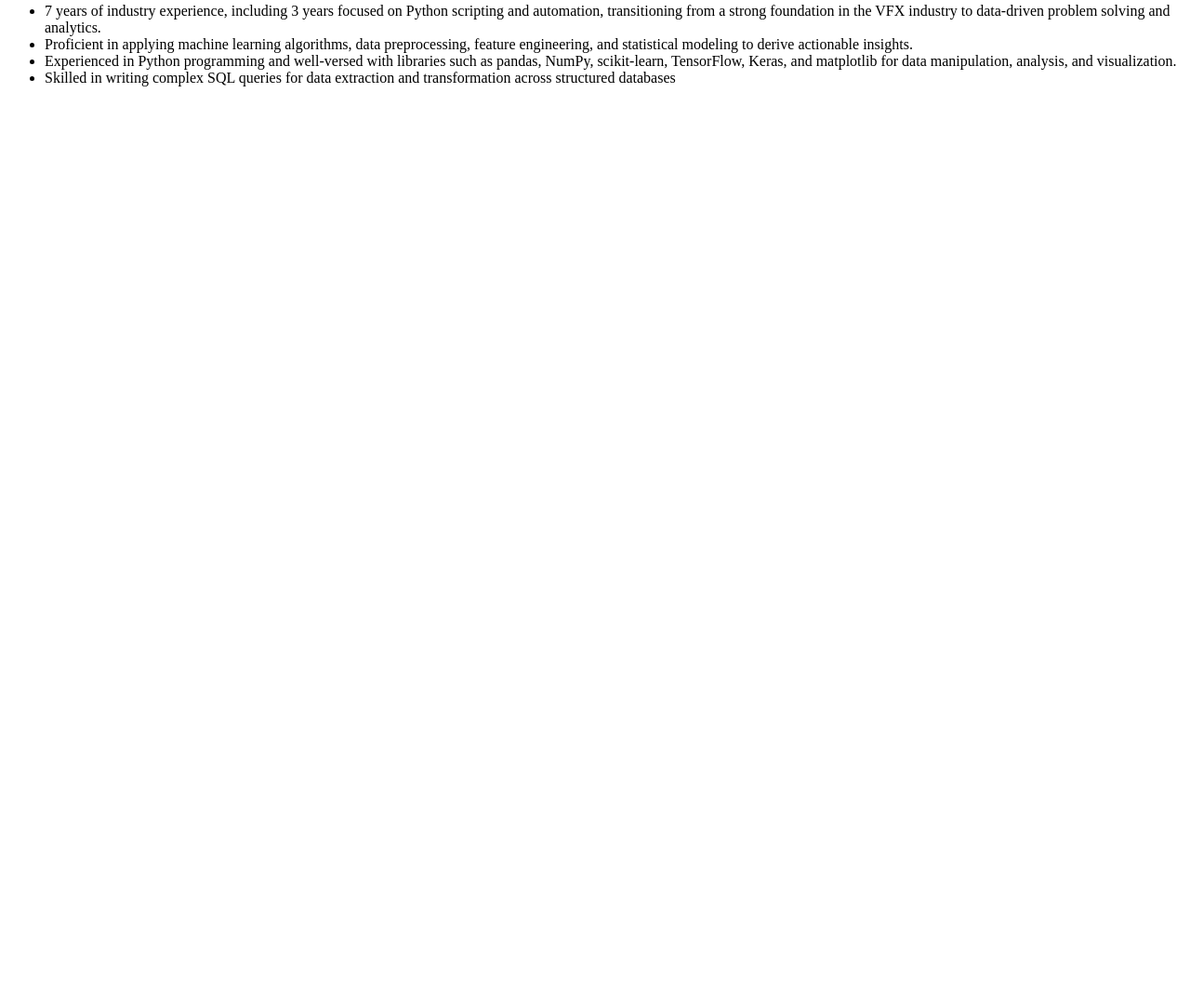
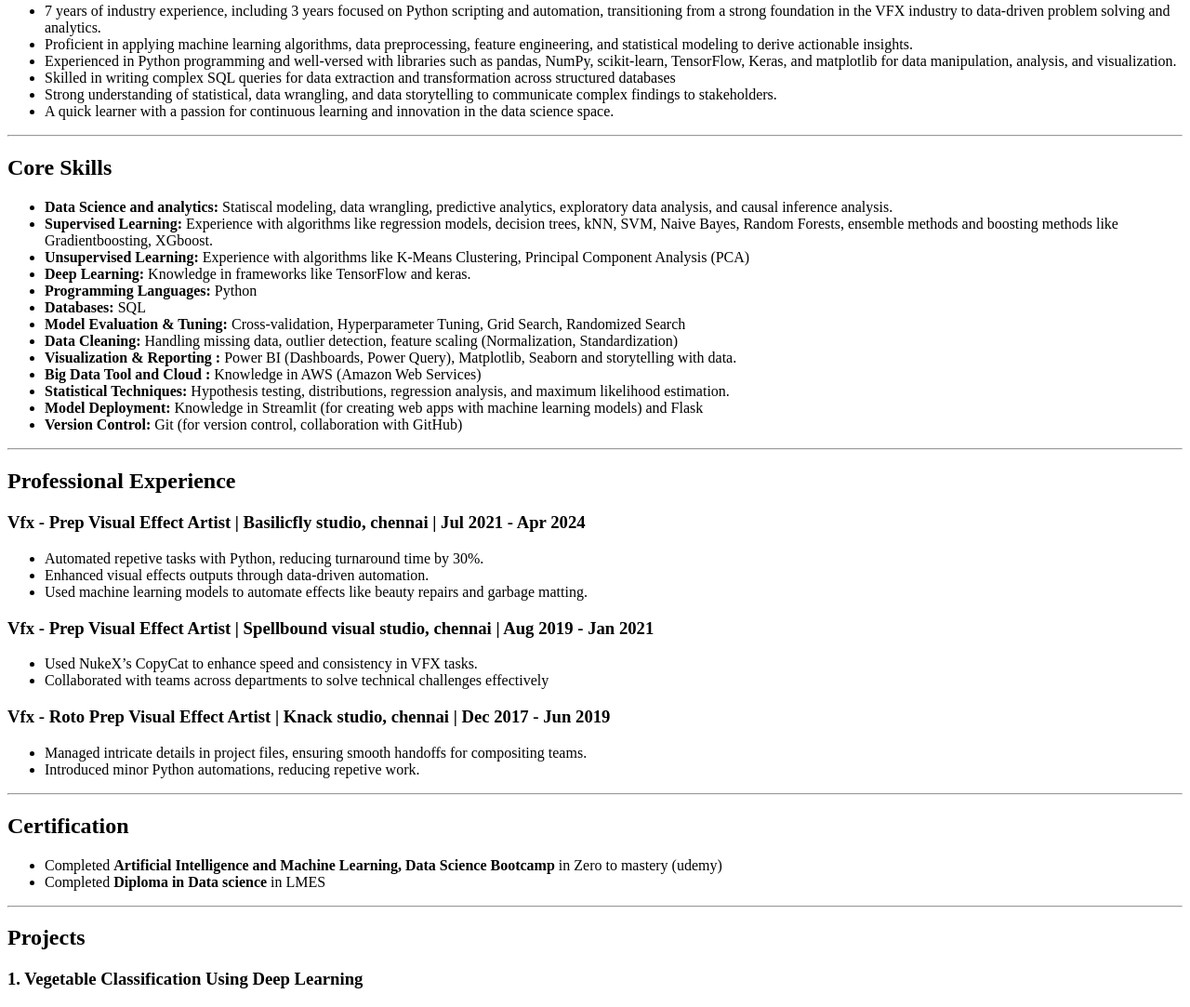
Before and after one commit to afzalmohamedofficial/JS_projects, a plain HTML site: page Resume_build/index.html in a window 1280 px wide. Shown: the part 267-1350 px from the top of the page at 93% size. Before the commit the page ends 800 px from the top, so only its background shows below. Drawn offline with Linux system fonts and the light colour scheme.

Commit message:
Update index.html

```diff
--- a/Resume_build/index.html
+++ b/Resume_build/index.html
@@ -12,7 +12,9 @@
         <h4>afzalmohamedofficial@gmail.com | +91 93612 28681 | www.linkedin.com/in/afzalmohamedofficial</h4>
         <h4>www.afzalmohamedofficial.com | www.github.com/afzalmohamedofficial</h4>
     </header>
+
 <hr>
+
 <section>
     <h1>Executive Summary</h1>
     <ul>
@@ -22,8 +24,87 @@ transitioning from a strong foundation in the VFX industry to data-driven proble
 modeling to derive actionable insights.</li>
         <li>Experienced in Python programming and well-versed with libraries such as pandas, NumPy, scikit-learn, TensorFlow, Keras, and matplotlib for data manipulation, analysis, and visualization.</li>
         <li> Skilled in writing complex SQL queries for data extraction and transformation across structured databases</li>
+		<li>Strong understanding of statistical, data wrangling, and data storytelling to communicate complex findings to
+stakeholders.</li>
+		<li>A quick learner with a passion for continuous learning and innovation in the data science space.</li>
     </ul>
 </section>
 
+<hr>
+
+<section>
+	<h1>Core Skills</h1>
+	    <ul>
+        <li><strong>Data Science and analytics:</strong> Statiscal modeling, data wrangling, predictive analytics, exploratory data analysis,
+and causal inference analysis.</li>
+		<li><strong>Supervised Learning:</strong> Experience with algorithms like regression models, decision trees, kNN, SVM, Naive Bayes,
+Random Forests, ensemble methods and boosting methods like Gradientboosting, XGboost.</li>
+<li><strong>Unsupervised Learning:</strong> Experience with algorithms like K-Means Clustering, Principal Component Analysis (PCA)</li>
+<li><strong>Deep Learning:</strong> Knowledge in frameworks like TensorFlow and keras.</li>
+<li><strong>Programming Languages:</strong> Python</li>
+<li><strong>Databases:</strong> SQL</li>
+<li><strong>Model Evaluation & Tuning:</strong> Cross-validation, Hyperparameter Tuning, Grid Search, Randomized Search</li>
+<li><strong>Data Cleaning:</strong> Handling missing data, outlier detection, feature scaling (Normalization, Standardization)</li>
+<li><strong>Visualization & Reporting :</strong> Power BI (Dashboards, Power Query), Matplotlib, Seaborn and storytelling with data.</li>
+<li><strong>Big Data Tool and Cloud :</strong> Knowledge in AWS (Amazon Web Services)</li>
+<li><strong>Statistical Techniques:</strong> Hypothesis testing, distributions, regression analysis, and maximum likelihood estimation.</li>
+<li><strong>Model Deployment:</strong> Knowledge in Streamlit (for creating web apps with machine learning models) and Flask</li>
+<li><strong>Version Control:</strong> Git (for version control, collaboration with GitHub)</li>
+
+</ul>
+</section>
+
+<hr>
+
+<section>
+<h1>Professional Experience</h1>
+
+<div>
+<h3>Vfx - Prep Visual Effect Artist | Basilicfly studio, chennai | Jul 2021 - Apr 2024</h3>
+<ul>
+<li>Automated repetive tasks with Python, reducing turnaround time by 30%.</li>
+<li>Enhanced visual effects outputs through data-driven automation.</li>
+<li>Used machine learning models to automate effects like beauty repairs and garbage matting.</li>
+</ul>
+</div>
+
+<div>
+<h3>Vfx - Prep Visual Effect Artist | Spellbound visual studio, chennai | Aug 2019 - Jan 2021</h3>
+<ul>
+<li>Used NukeX’s CopyCat to enhance speed and consistency in VFX tasks.</li>
+<li>Collaborated with teams across departments to solve technical challenges effectively</li>
+</ul>
+</div>
+
+<div>
+<h3>Vfx - Roto Prep Visual Effect Artist | Knack studio, chennai | Dec 2017 - Jun 2019</h3>
+<ul>
+<li>Managed intricate details in project files, ensuring smooth handoffs for compositing teams.</li>
+<li>Introduced minor Python automations, reducing repetive work.</li>
+</ul>
+</div>
+</section>
+
+<hr>
+
+<section>
+<h1>Certification</h1>
+<ul>
+	<li>Completed <strong>Artificial Intelligence and Machine Learning, Data Science Bootcamp</strong> in Zero to mastery (udemy)</li>
+	<li>Completed <strong>Diploma in Data science</strong> in LMES</li>
+</ul>
+</section>
+
+<hr>
+
+<section>
+<h1>Projects</h1>
+<div>
+<h3>1. Vegetable Classification Using Deep Learning</h3>
+
+</div>
+</section>
+
+
 </body>
 </html>
```
